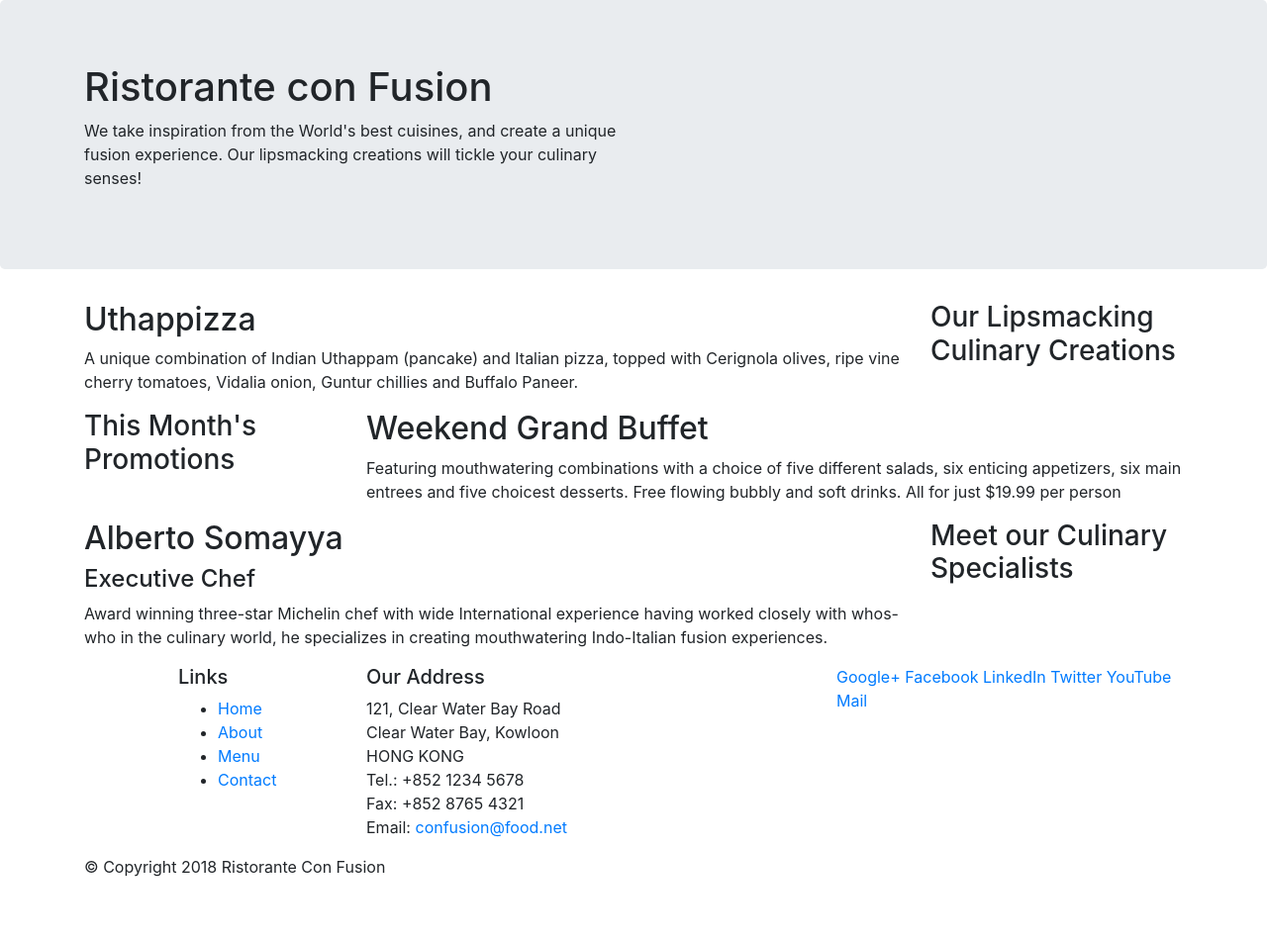
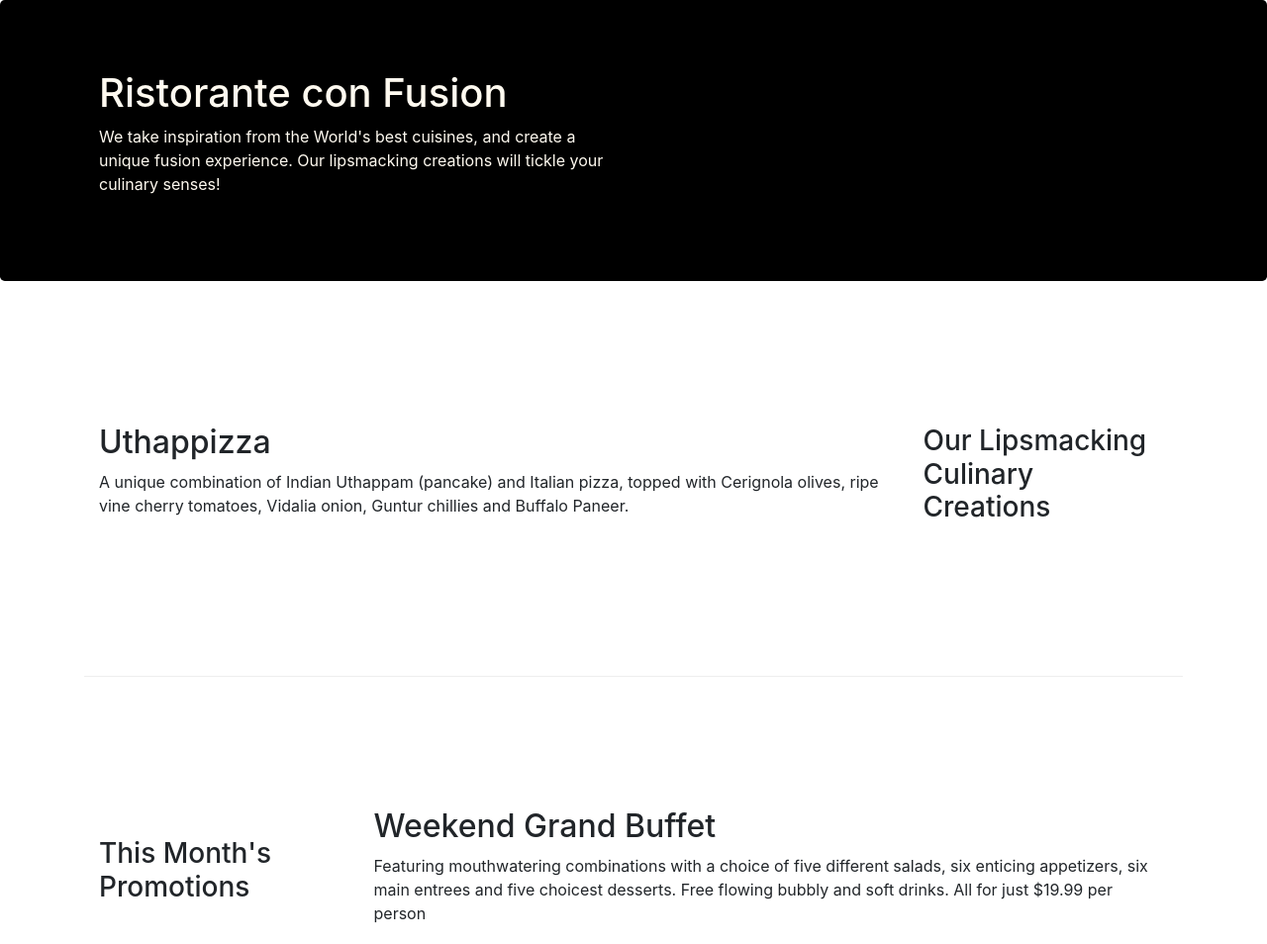
Before and after one commit to hiteshVadher/bootstrap, a website: page index.html in a window 1280 px wide. Shown: the top 954 px of the page at 99% size. Before the commit the page ends 904 px from the top, so only its background shows below. Drawn offline with nearby package versions, Linux system fonts and the light colour scheme.

Commit message:
bootstrap grid system part 2

```diff
--- /dev/null
+++ b/CSS/styles.css
@@ -0,0 +1,30 @@
+.row-header {
+    margin: 0px auto;
+    padding: 0px auto;
+}
+
+.row-content {
+    margin: 0px auto;
+    padding: 50px 0px 50px 0px;
+    border-bottom: 1px ridge;
+    min-height: 400px;
+}
+
+.footer {
+    background-color: lightsalmon;
+    margin: 0px auto;
+    padding: 20px 0px 20px 0px;
+}
+
+.jumbotron {
+    padding: 70px 30px 70px 30px;
+    margin: 0px auto;
+    background: black;
+    color: floralwhite;
+}
+
+.address {
+    font-size: 80%;
+    margin: 0px;
+    color: #0f0f0f;
+}
--- a/index.html
+++ b/index.html
@@ -9,6 +9,7 @@
 
     <!-- Bootstrap CSS -->
     <link rel="stylesheet" href="node_modules/bootstrap/dist/css/bootstrap.min.css">
+    <link rel="stylesheet" href="CSS/styles.css">
     <title>Ristorante Con Fusion</title>
 </head>
 
@@ -16,7 +17,7 @@
 
     <header class="jumbotron">
         <div class="container">
-            <div class="row">
+            <div class="row row-header">
                 <div class="col-12 col-sm-6">
                     <h1>Ristorante con Fusion</h1>
                     <p>We take inspiration from the World's best cuisines, and create a unique fusion experience. Our lipsmacking creations will tickle your culinary senses!</p>
@@ -28,7 +29,7 @@
     </header>
 
     <div class="container">
-        <div class="row">
+        <div class="row row-content align-items-center">
             <div class="col-12 col-sm-4 order-sm-last col-md-3">
                 <h3>Our Lipsmacking Culinary Creations</h3>
             </div>
@@ -39,7 +40,7 @@
         </div>
 
 
-        <div class="row">
+        <div class="row row-content align-items-center">
             <div class="col-12 col-sm-4 col-md-3">
                 <h3>This Month's Promotions</h3>
             </div>
@@ -49,7 +50,7 @@
             </div>
         </div>
 
-        <div class="row">
+        <div class="row row-content align-items-center">
             <div class="col-12 col-sm-4 order-sm-last col-md-3">
                 <h3>Meet our Culinary Specialists</h3>
             </div>
@@ -61,12 +62,12 @@
         </div>
     </div>
 
-    <footer>
+    <footer class="footer">
         <div class="container">
             <div class="row">
                 <div class="col-4 offset-1 col-sm-2">
                     <h5>Links</h5>
-                    <ul>
+                    <ul class="list-unstyled">
                         <li><a href="#">Home</a></li>
                         <li><a href="#">About</a></li>
                         <li><a href="#">Menu</a></li>
@@ -84,8 +85,8 @@
 		              Email: <a href="mailto:confusion@food.net">confusion@food.net</a>
 		           </address>
                 </div>
-                <div class="col-12 col-sm-4">
-                    <div>
+                <div class="col-12 col-sm-4 align-self-center">
+                    <div class="text-center">
                         <a href="http://google.com/+">Google+</a>
                         <a href="http://www.facebook.com/profile.php?id=">Facebook</a>
                         <a href="http://www.linkedin.com/in/">LinkedIn</a>
@@ -95,7 +96,7 @@
                     </div>
                 </div>
            </div>
-           <div class="row">
+           <div class="row justify-content-center">
                 <div class="col-auto">
                     <p>© Copyright 2018 Ristorante Con Fusion</p>
                 </div>
```
